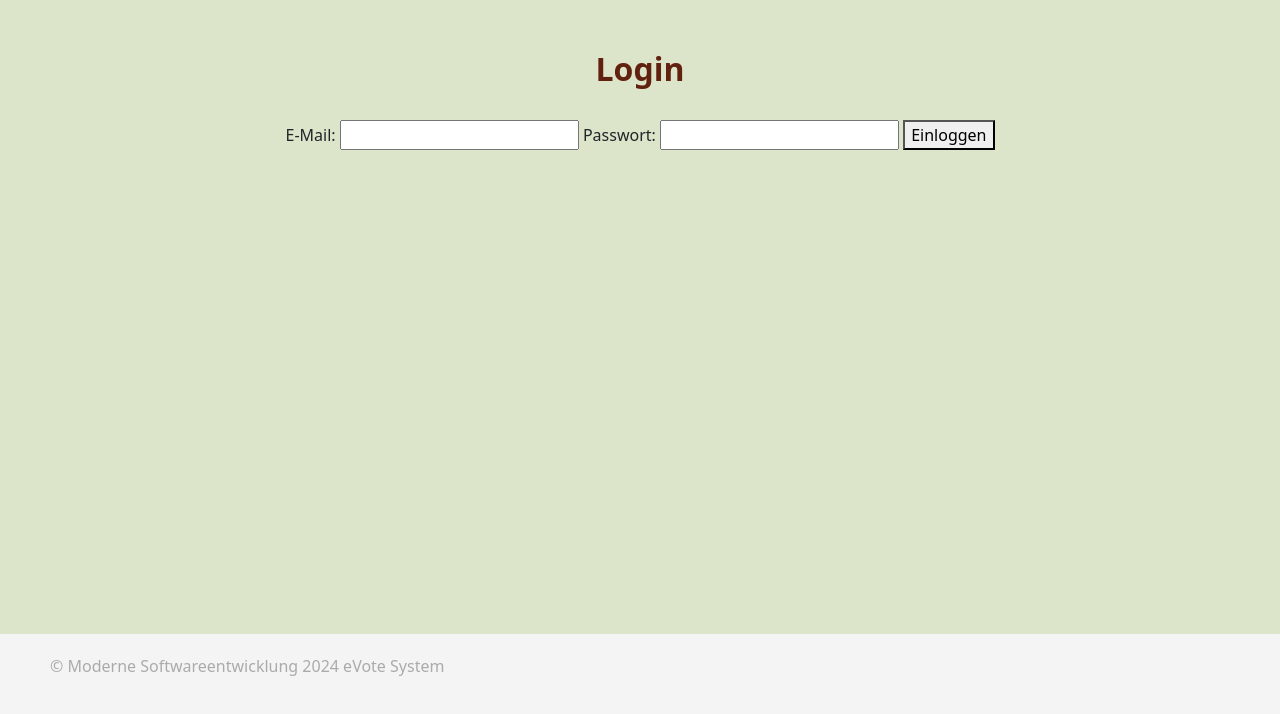
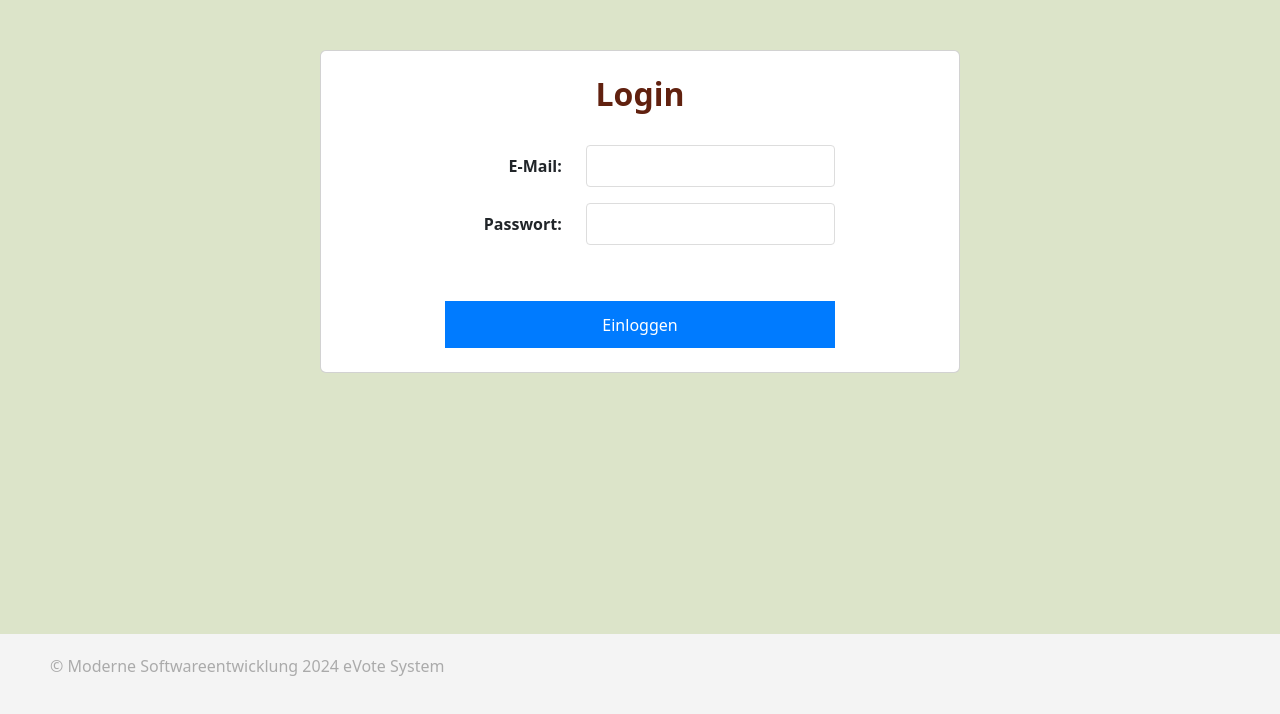
Before and after one commit to jthedens/modsoft, a Flask app: page /login in a window 1280 px wide. Shown: the part 86-800 px from the top of the page. Run offline with Flask 3, Linux system fonts and the light colour scheme.

Commit message:
profil page hinzugefügt und Registierung, Login angepasst

```diff
--- a/src/main/python/evoting/infrastructure/repositories/UserRepository.py
+++ b/src/main/python/evoting/infrastructure/repositories/UserRepository.py
@@ -1,4 +1,4 @@
-from Buerger import Buerger
+from ...domain.entities.Buerger import Buerger
 from src.main.python.evoting.application.dekoratoren.dekoratoren import log_method_call, handle_exceptions
 import sqlite3
 import os
--- a/src/main/python/evoting/infrastructure/services/UserService.py
+++ b/src/main/python/evoting/infrastructure/services/UserService.py
@@ -1,7 +1,7 @@
 from src.main.python.evoting.application.dekoratoren.dekoratoren import log_method_call, handle_exceptions
 from src.main.python.evoting.infrastructure.repositories.UserRepository import BuergerRepository
 from src.main.python.evoting.infrastructure.services.PasswortService import hashPasswort
-from Buerger import Buerger
+from ...domain.entities.Buerger import Buerger
 import bcrypt  # Für Passwort-Hashing
 
 class BuergerService:
--- a/src/main/python/evoting/interface/app/routes.py
+++ b/src/main/python/evoting/interface/app/routes.py
@@ -35,6 +35,17 @@ teilgenommene_abstimmungen = [
 ergebnisse = [
     {"id": 2, "titel": "Schulreform", "ergebnis": "70% Ja, 30% Nein"}
 ]
+aktueller_buerger = {
+    "buergerid": 1,
+    "vorname": "Max",
+    "nachname": "Mustermann",
+    "geburtstag": "1990-01-01",
+    "adresse": "Musterstraße 1",
+    "plz": "12345",
+    "email": "max.mustermann@example.com",
+    "rolle": "Bürger",
+    "authentifizierungsstatus": True
+}
 
 @log_method_call
 @handle_exceptions
@@ -53,13 +64,17 @@ def login():
 
         try:
             # Benutzer in der Datenbank suchen (Platzhalter-Funktion)
-            buerger_aufrufen = BuergerController()
-            buerger_daten = buerger_aufrufen.finde_buerger(email,passwort)
-            if buerger_daten:
-                session['user_email'] = email
-                session['user_name'] = buerger_daten['voller_name']  # Name speichern
-                flash("Login erfolgreich!", "success")
-                return redirect(url_for('main.dashboard'))
+          buerger_aufrufen = BuergerController()
+          buerger_daten = buerger_aufrufen.finde_buerger(email, passwort)
+
+          if "error" in buerger_daten:
+              flash(buerger_daten["error"], "danger")
+              return redirect(url_for('main.login'))
+
+          session['user_email'] = email
+          session['user_name'] = buerger_daten['voller_name']  # Name speichern
+          flash("Login erfolgreich!", "success")
+          return redirect(url_for('main.dashboard'))
 
         except ValueError as e:
             flash(str(e), "danger")
@@ -133,9 +148,9 @@ def abstimmungen_uebersicht():
 def ergebnis_übersicht():
     return render_template('ergebnisse.html', ergebnisse=ergebnisse)
 
-@main.route("/profil")
+@main.route('/profil')
 def profil():
-  return render_template("profil.html")
+    return render_template('profil.html', buerger=aktueller_buerger) #ersetzen, wenn Datenbank Zugriff
 
 @main.route('/logout')
 def logout():
--- a/src/main/python/evoting/interface/app/static/styles.css
+++ b/src/main/python/evoting/interface/app/static/styles.css
@@ -105,3 +105,70 @@ html, body {
   height: 100%;
   margin: 20px;
 }
+
+.profile-info {
+    display: flex;
+    flex-direction: column;
+    gap: 0.5rem;
+    margin-top: 1rem;
+}
+
+.profile-row {
+    display: flex;
+    justify-content: space-between;
+}
+
+.profile-label {
+    font-weight: bold;
+    color: #555;
+    width: 40%; /* Breite der Labels */
+}
+
+.profile-value {
+    color: #333;
+    width: 60%; /* Breite der Werte */
+    text-align: left;
+}
+
+/* Styling der Formen */
+.registration-form {
+    display: grid;
+    gap: 1rem;
+    max-width: 600px;
+    margin: 0 auto;
+}
+
+.form-row {
+    display: grid;
+    grid-template-columns: 1fr 2fr; /* Beschriftung 1/3, Eingabefeld 2/3 */
+    align-items: center;
+    gap: 1rem;
+}
+
+label {
+    font-weight: bold;
+    text-align: right;
+    margin-right: 0.5rem;
+}
+
+input {
+    padding: 0.5rem;
+    border: 1px solid #ddd;
+    border-radius: 4px;
+    width: 100%;
+}
+
+button {
+    padding: 0.7rem 1rem;
+    border: none;
+    border-radius: 4px;
+    background-color: #007bff;
+    color: white;
+    font-size: 16px;
+    cursor: pointer;
+    width: 100%;
+}
+
+button:hover {
+    background-color: #0056b3;
+}
--- a/src/main/python/evoting/interface/app/templates/login.html
+++ b/src/main/python/evoting/interface/app/templates/login.html
@@ -3,18 +3,24 @@
 {% block title %}Login - eVote System{% endblock %}
 
 {% block content %}
-  <div class="container">
+  <div class="container card p-4 w-50">
     <h1>Login</h1>
     <br>
-    <form method="POST" action="/login">
-      <label for="email">E-Mail:</label>
-      <input type="email" id="email" name="email" required>
+    <form method="POST" action="/login" class="registration-form">
+      <!-- E-Mail -->
+      <div class="form-row">
+        <label for="email">E-Mail:</label>
+        <input type="email" id="email" name="email" required>
+      </div>
 
-      <label for="password">Passwort:</label>
-      <input type="password" id="password" name="password" required>
+      <!-- Passwort -->
+      <div class="form-row">
+        <label for="password">Passwort:</label>
+        <input type="password" id="password" name="password" required>
+      </div>
 
+      <br>
       <button type="submit">Einloggen</button>
     </form>
   </div>
-
 {% endblock %}
--- a/src/test_main.py
+++ b/src/test_main.py
@@ -5,7 +5,7 @@ class TestCitizens(unittest.TestCase):
     def setUp(self):
         self.citizen = Citizens(
             citizens_id="C1",
-            name="Max Mustermann",
+            voller_name="Max Mustermann",
             email="max@example.com",
             password="password123",
             rolle="Bürger",
@@ -21,7 +21,7 @@ class TestStimme(unittest.TestCase):
     def setUp(self):
         self.stimme = Stimme(
             citizens_id="100000",
-            name="Max Mustermann",
+            voller_name="Max Mustermann",
             email="max@example.com",
             password="password123",
             rolle="Bürger",
```
Also changed, not shown: src/main/python/evoting/interface/app/templates/profil.html (+42 -0 lines), src/main/python/evoting/interface/app/templates/register.html (+45 -8 lines).
